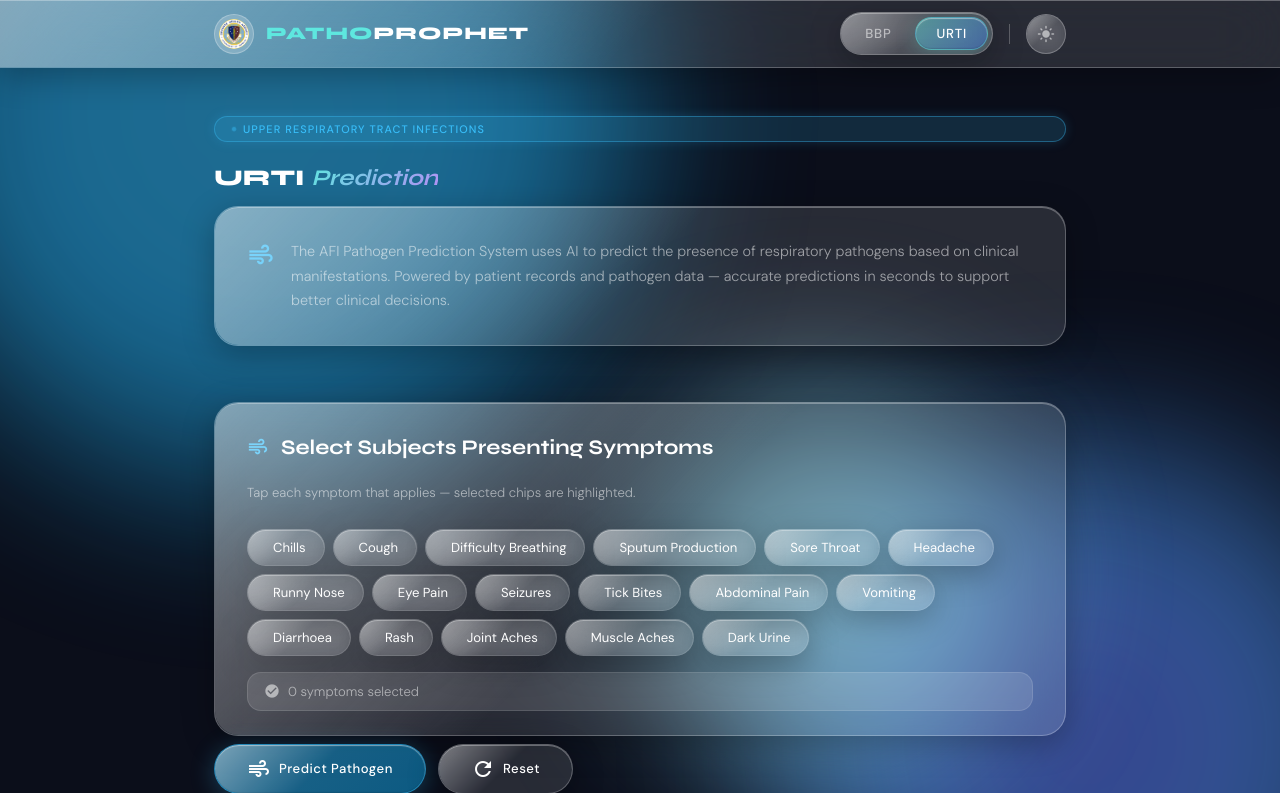
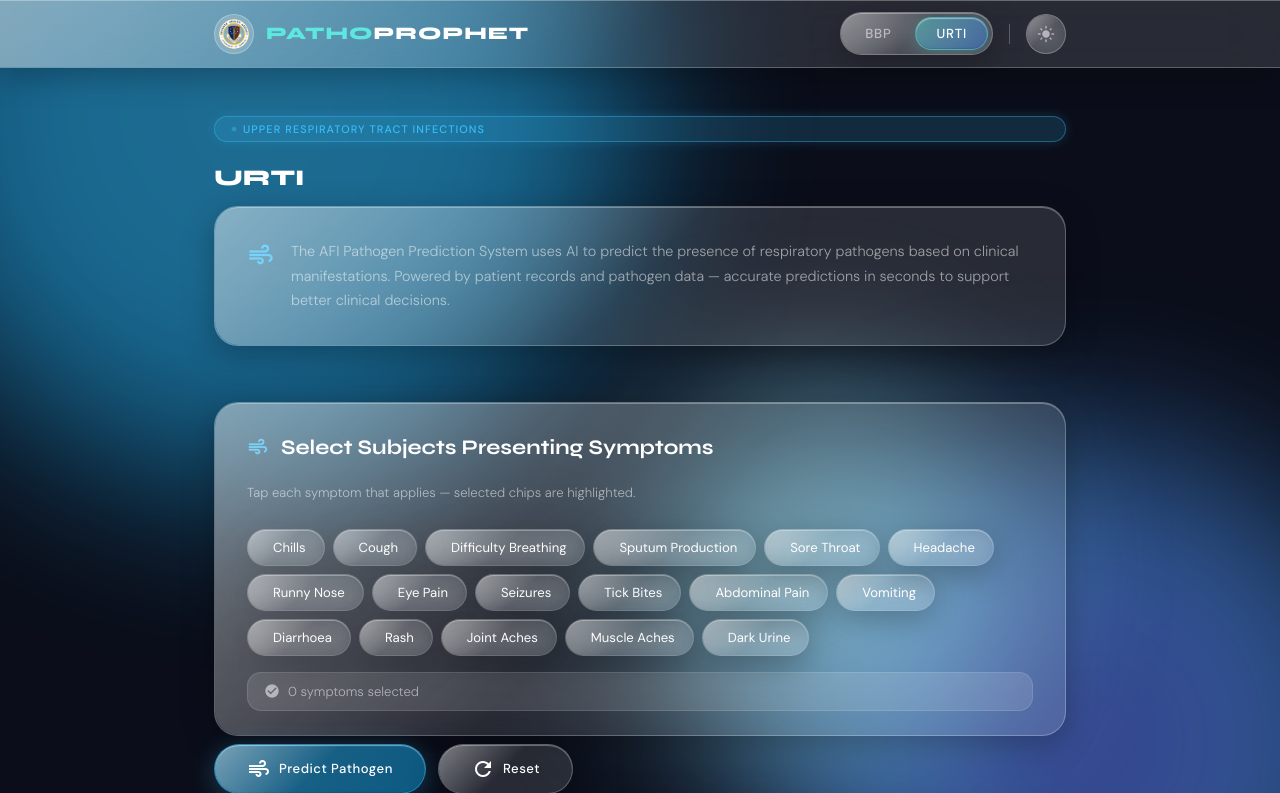
Before and after one commit to geehanta/Pathoprophet, a Flask app: page /urti_predict in a window 1280 px wide. Shown: the top 793 px of the page. Run offline with Flask 2, Linux system fonts and the light colour scheme; parts of the project's set-up code (start-up, migrations or seed data) failed here and were passed over.

Commit message:
Remove 'Prediction' from URTI title

```diff
--- a/templates/urti_pathogen_predict.html
+++ b/templates/urti_pathogen_predict.html
@@ -222,7 +222,7 @@
         <span class="hero-badge__dot"></span>
         Upper Respiratory Tract Infections
       </div>
-      <h3 class="hero__title">URTI <em>Prediction</em></h3>
+      <h3 class="hero__title">URTI </h3>
       <div class="glass glass-card info-card">
         <span class="material-icons info-icon" style="color:#38bdf8">air</span>
         <p class="info-text">
```
